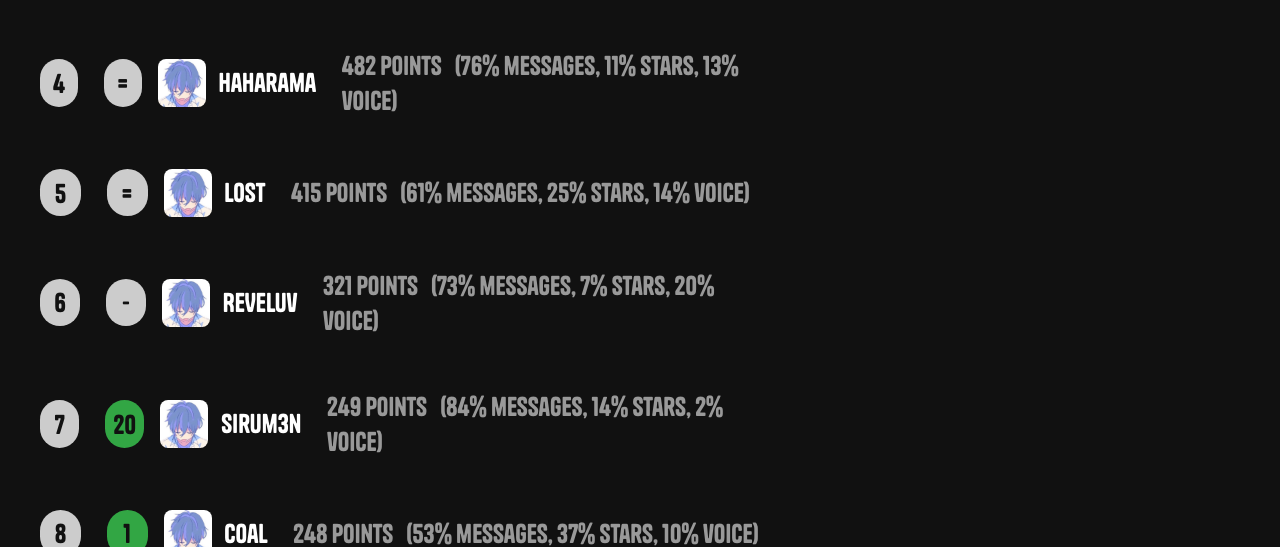
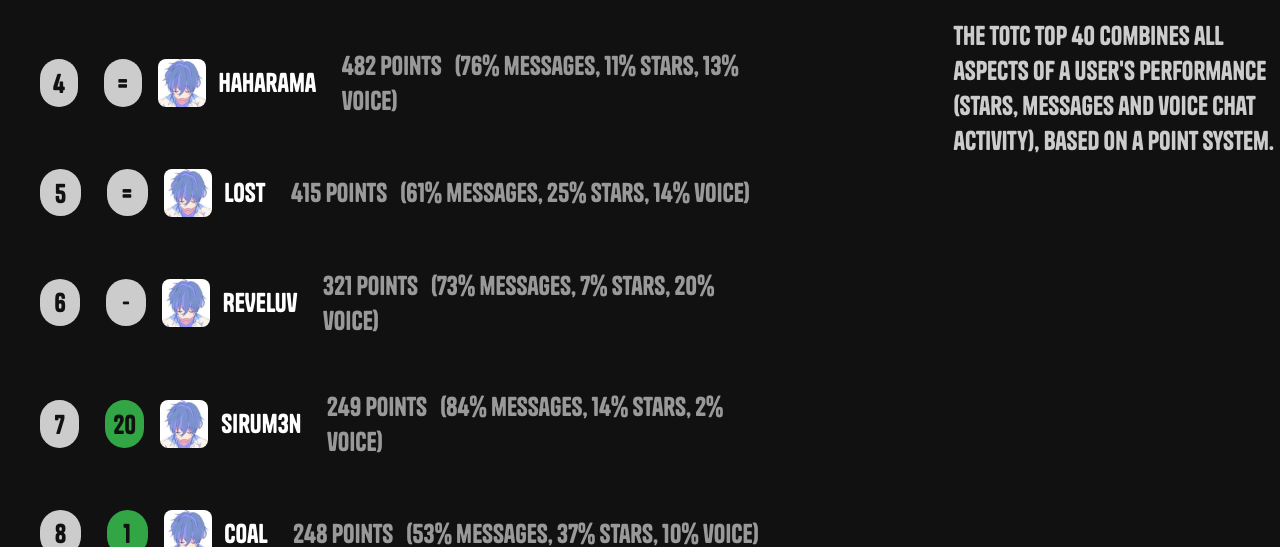
Before and after one commit to okitokidoki/okitokidoki.github.io, a plain HTML site: page index.html in a window 1280 px wide. Shown: the part 553-1100 px from the top of the page. Drawn offline with Linux system fonts and the light colour scheme.

Commit message:
add'l stuff

```diff
--- a/index.html
+++ b/index.html
@@ -28,6 +28,7 @@
     </script>
     <div class="discord">
         <iframe src="https://discordapp.com/widget?id=654093844715143168&theme=dark" width="350" height="500" allowtransparency="true" frameborder="0" sandbox="allow-popups allow-popups-to-escape-sandbox allow-same-origin allow-scripts"></iframe>
+        <p class="week">The TOTC Top 40 combines all aspects of a user's performance (stars, messages and voice chat activity), based on a point system.</p>
     </div>
     <div class="top40">
         <div class="week">
```
